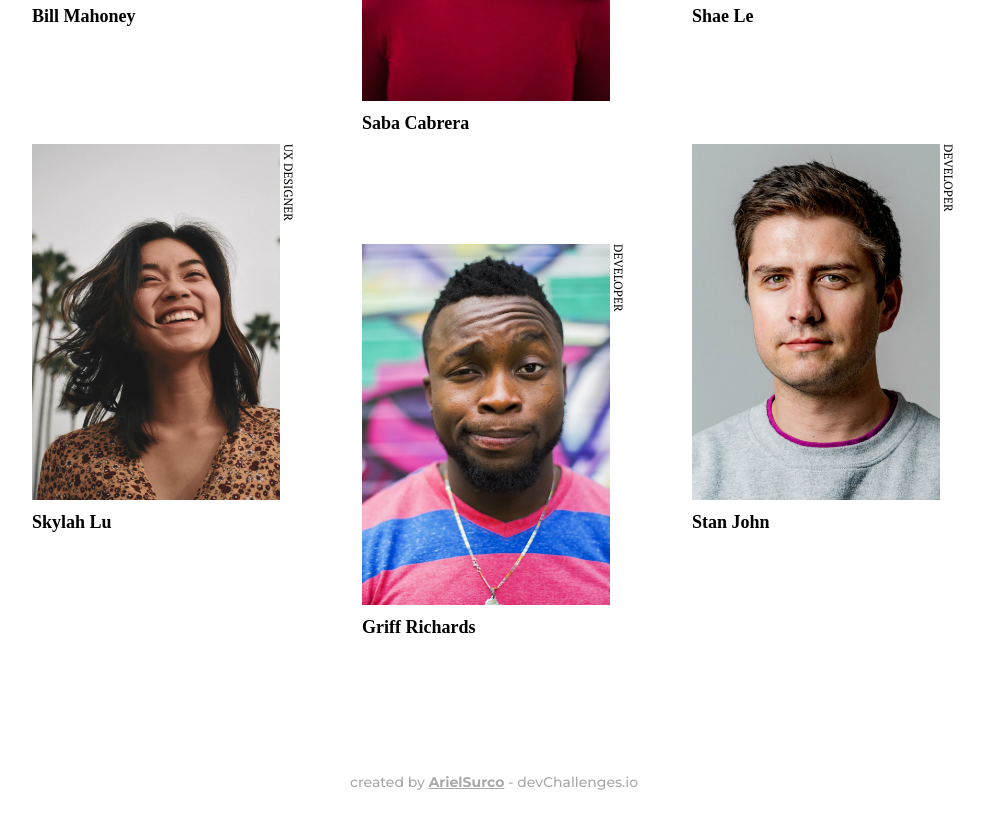
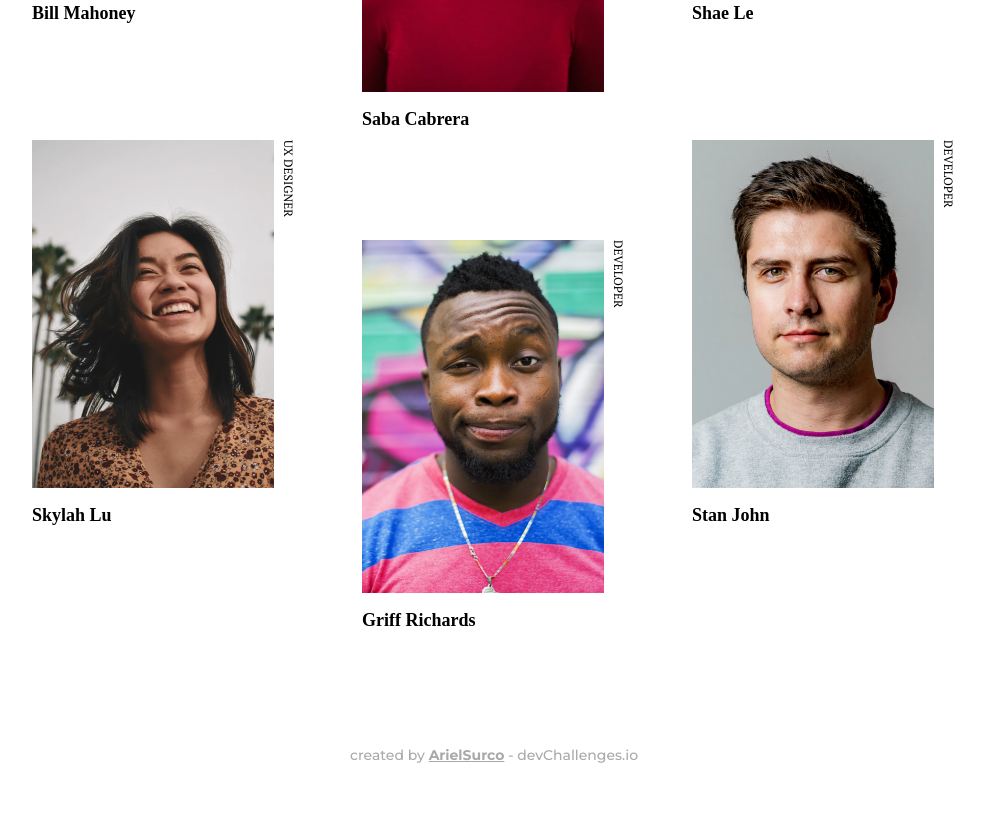
Before and after one commit to ArielSurco/my-team-page, a plain HTML site: page index.html in a window 1280 px wide. Shown: the part 624-1437 px from the top of the page, without its empty margins (146-1130 px from the left). After the commit the page ends 1410 px from the top, so only its background shows below. Drawn offline with Linux system fonts and the light colour scheme.

Commit message:
Correct some details

```diff
--- a/style.css
+++ b/style.css
@@ -137,6 +137,11 @@ body {
     column-gap: 66px;
   }
 
+  .member-card__photo {
+    width: calc(100% - 22px);
+    margin-bottom: 15px;
+  }
+
   .member-card__job-title {
     font-size: 1.2rem;
   }
@@ -152,4 +157,8 @@ body {
   .member-card:nth-of-type(3n-1) {
     margin-top: 100px;
   }
+
+  .footer {
+    margin-top: 115px;
+  }
 }
```
